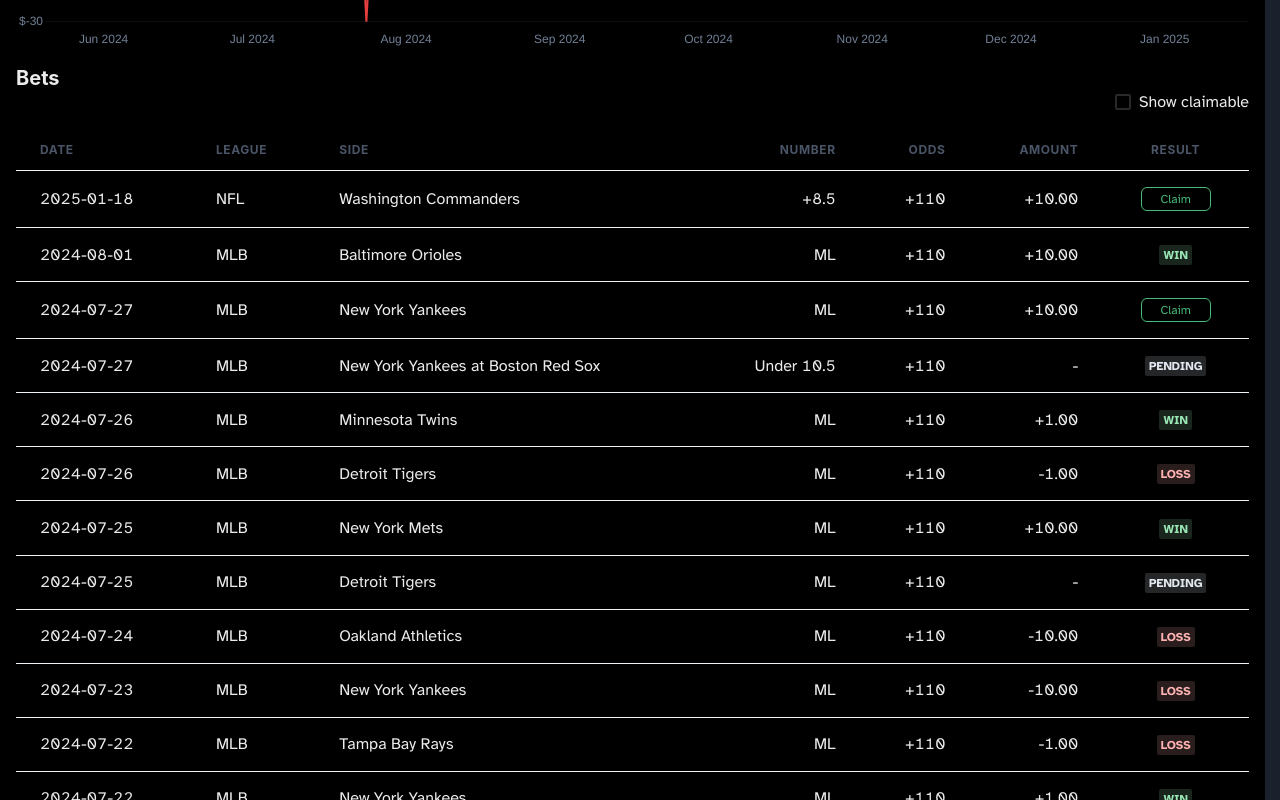
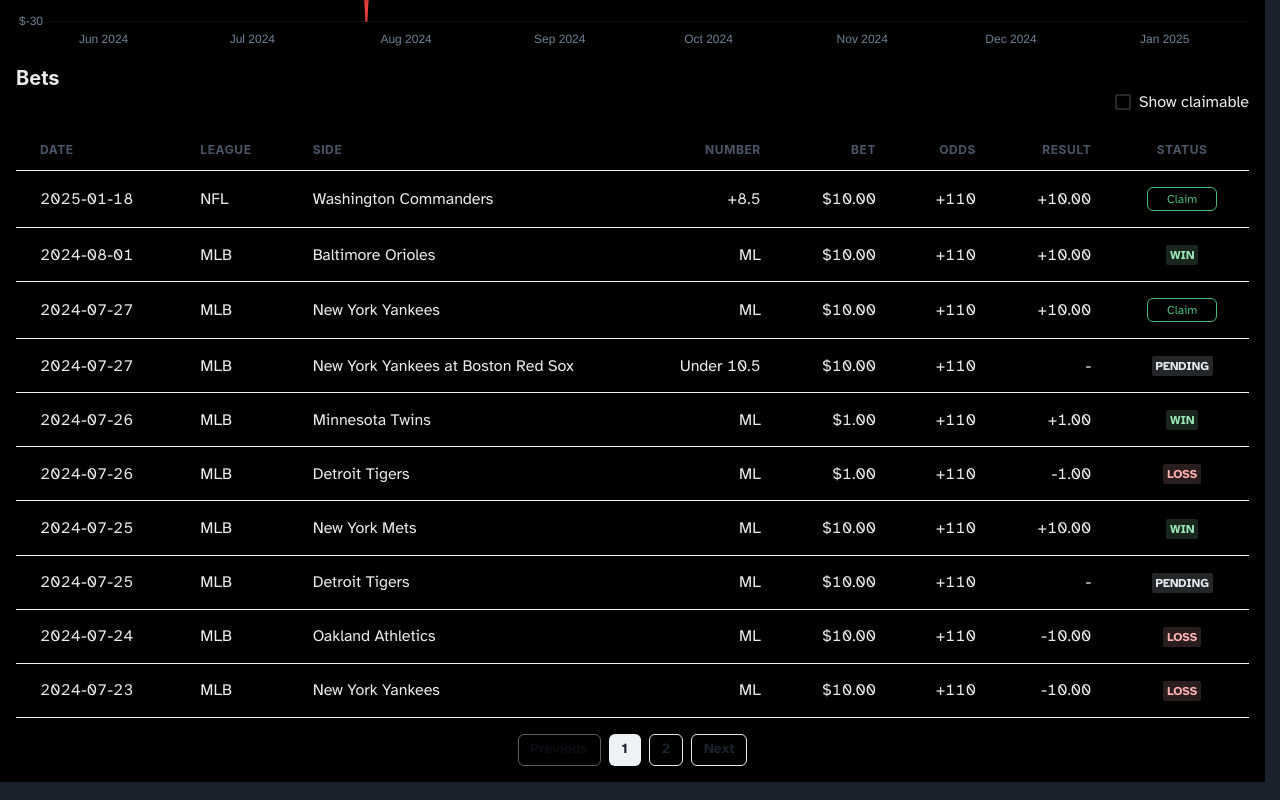
Before and after one commit to ospex-org/ospex-redesign, a Next.js app: page /u/1 in a window 1280 px wide. Shown: the part 880-1680 px from the top of the page. Built offline with nearby package versions, Linux system fonts and the light colour scheme.

Commit message:
update profile and add pagination

```diff
--- /dev/null
+++ b/src/components/common/Pagination.tsx
@@ -0,0 +1,50 @@
+import { Button, Flex, Text } from '@chakra-ui/react';
+
+interface PaginationProps {
+  currentPage: number;
+  totalPages: number;
+  onPageChange: (page: number) => void;
+}
+
+const Pagination: React.FC<PaginationProps> = ({
+  currentPage,
+  totalPages,
+  onPageChange,
+}) => {
+  const pages = Array.from({ length: totalPages }, (_, i) => i + 1);
+
+  return (
+    <Flex justify="center" align="center" mt={4} gap={2}>
+      <Button
+        size="sm"
+        onClick={() => onPageChange(currentPage - 1)}
+        isDisabled={currentPage === 1}
+        variant="outline"
+      >
+        Previous
+      </Button>
+
+      {pages.map((page) => (
+        <Button
+          key={page}
+          size="sm"
+          variant={currentPage === page ? "solid" : "outline"}
+          onClick={() => onPageChange(page)}
+        >
+          {page}
+        </Button>
+      ))}
+
+      <Button
+        size="sm"
+        onClick={() => onPageChange(currentPage + 1)}
+        isDisabled={currentPage === totalPages}
+        variant="outline"
+      >
+        Next
+      </Button>
+    </Flex>
+  );
+};
+
+export default Pagination;
--- a/src/components/profile/RecentBetsTable.tsx
+++ b/src/components/profile/RecentBetsTable.tsx
@@ -16,6 +16,7 @@ import {
 import { UserBet } from '@/types';
 import { useState } from 'react';
 import { TableSkeleton } from '../LoadingIndicators';
+import Pagination from '../common/Pagination';
 
 interface RecentBetsTableProps {
   bets: UserBet[];
@@ -27,6 +28,8 @@ export const RecentBetsTable: React.FC<RecentBetsTableProps> = ({
   isLoading = false
 }) => {
   const [showOnlyClaimable, setShowOnlyClaimable] = useState(false);
+  const [currentPage, setCurrentPage] = useState(1);
+  const itemsPerPage = 10; // Number of bets per page
 
   // Check if there are any claimable bets
   const hasClaimableBets = bets.some(bet => bet.isClaimable);
@@ -42,6 +45,16 @@ export const RecentBetsTable: React.FC<RecentBetsTableProps> = ({
 
   // Sort in descending order (newest first)
   filteredBets.sort((a, b) => new Date(b.date).getTime() - new Date(a.date).getTime());
+
+  // Calculate pagination
+  const totalPages = Math.ceil(filteredBets.length / itemsPerPage);
+  const startIndex = (currentPage - 1) * itemsPerPage;
+  const endIndex = startIndex + itemsPerPage;
+  const currentBets = filteredBets.slice(startIndex, endIndex);
+
+  const handlePageChange = (page: number) => {
+    setCurrentPage(page);
+  };
 
   const formatSide = (bet: UserBet) => {
     // TODO: This is using temporary data structure.
@@ -139,7 +152,7 @@ export const RecentBetsTable: React.FC<RecentBetsTableProps> = ({
         </Checkbox>
       </Flex>
 
-      <Box minH="400px">
+      <Box minH="400px" mb={4}>
         <Table variant="simple">
           <Thead>
             <Tr>
@@ -147,18 +160,20 @@ export const RecentBetsTable: React.FC<RecentBetsTableProps> = ({
               <Th>League</Th>
               <Th>Side</Th>
               <Th isNumeric>Number</Th>
+              <Th isNumeric>Bet</Th>
               <Th isNumeric>Odds</Th>
-              <Th isNumeric>Amount</Th>
-              <Th textAlign="center">Result</Th>
+              <Th isNumeric>Result</Th>
+              <Th textAlign="center">Status</Th>
             </Tr>
           </Thead>
           <Tbody>
-            {filteredBets.map((bet) => (
+            {currentBets.map((bet) => (
               <Tr key={bet.id}>
                 <Td>{bet.date}</Td>
                 <Td>{bet.league}</Td>
                 <Td>{formatSide(bet)}</Td>
                 <Td isNumeric>{formatNumber(bet)}</Td>
+                <Td isNumeric>${bet.amount.toFixed(2)}</Td>
                 <Td isNumeric>{bet.odds}</Td>
                 <Td isNumeric>{formatProfitLoss(bet)}</Td>
                 <Td textAlign="center">{getResultBadge(bet)}</Td>
@@ -166,6 +181,14 @@ export const RecentBetsTable: React.FC<RecentBetsTableProps> = ({
             ))}
           </Tbody>
         </Table>
+
+        {totalPages > 1 && (
+          <Pagination
+            currentPage={currentPage}
+            totalPages={totalPages}
+            onPageChange={handlePageChange}
+          />
+        )}
       </Box>
     </>
   );
```
